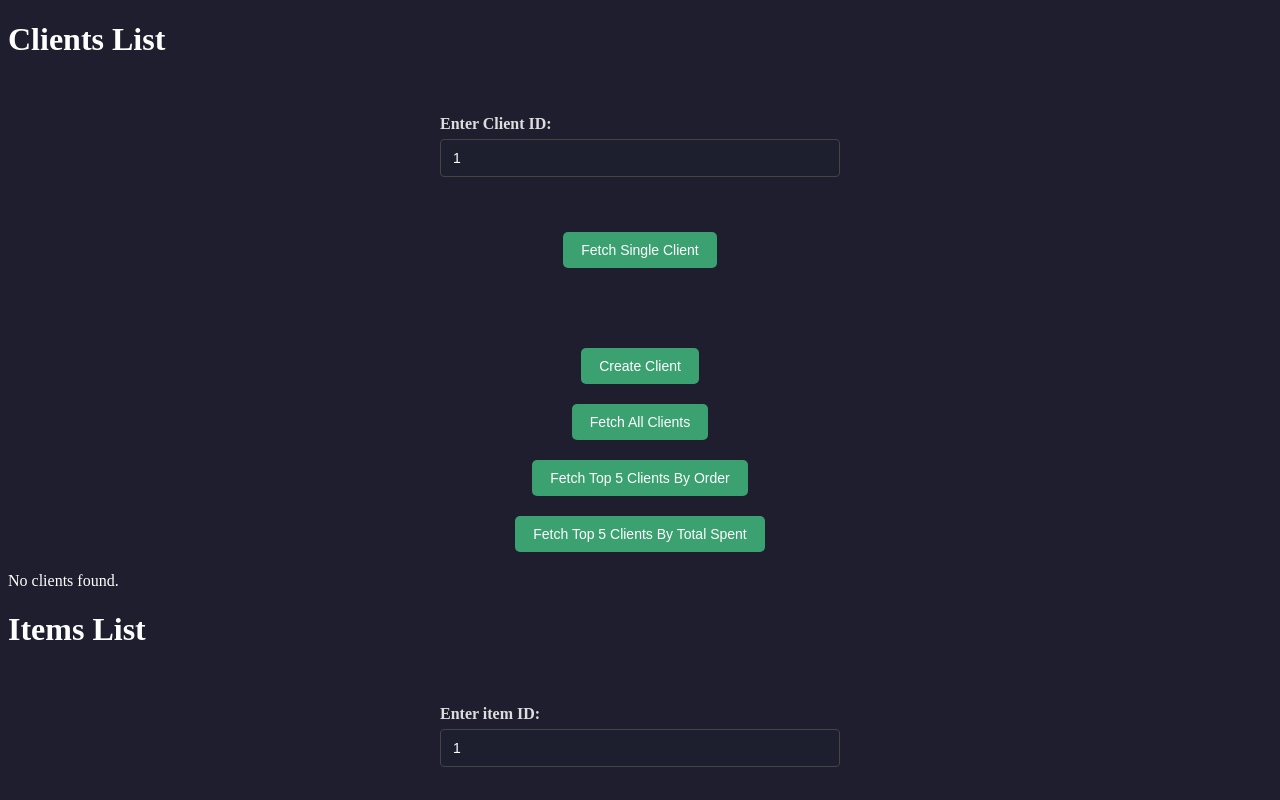
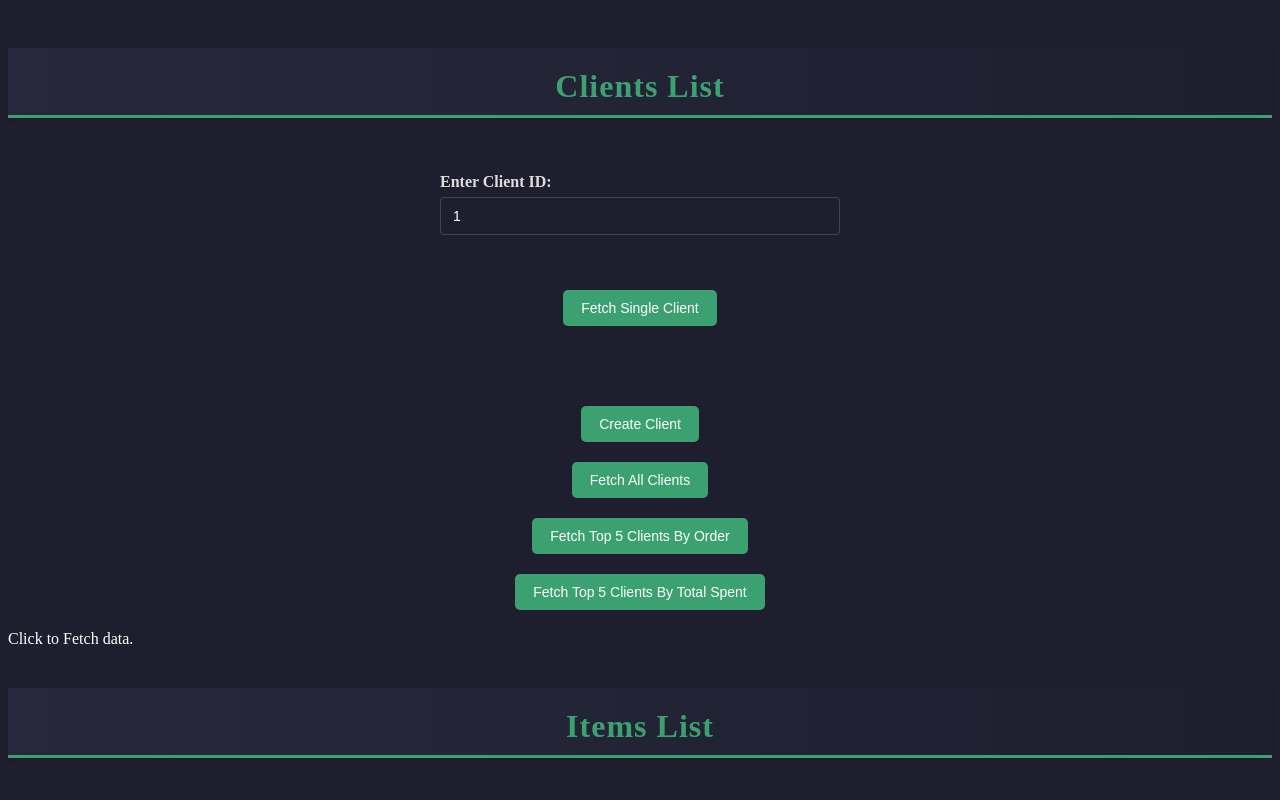
Before and after one commit to ventiladordewolframio/adslabs-restaurante-interface, an Angular app: page /home in a window 1280 px wide. Shown: the top 800 px of the page. Built offline with nearby package versions, Linux system fonts and the light colour scheme.

Commit message:
minor changed and bug fix should be complete

```diff
--- a/src/app/home/home.component.css
+++ b/src/app/home/home.component.css
@@ -233,3 +233,27 @@
     outline: 2px solid #5fd6a3;
     outline-offset: 2px;
 }
+
+/* SECCTION TITLE */
+
+.section-title {
+    text-align: center;
+    font-size: 2rem;
+    font-weight: bold;
+    color: #3BA170;
+    margin: 40px 0 20px;
+    padding-bottom: 10px;
+    border-bottom: 3px solid #3BA170;
+    display: inline-block;
+    width: 100%;
+    background: linear-gradient(to right, #27283B, #1d1e2e);
+    padding-top: 20px;
+    box-shadow: 0 2px 5px rgba(0, 0, 0, 0.1);
+    letter-spacing: 1px;
+}
+
+.section-title:hover {
+    color: #5fd6a3;
+    border-color: #5fd6a3;
+    cursor: default;
+}
--- a/src/app/home/home.component.html
+++ b/src/app/home/home.component.html
@@ -1,4 +1,4 @@
-<h1>Clients List</h1>
+<h1 class="section-title">Clients List</h1>
 
 <!-- Input for Client ID -->
 <div class="input-container">
@@ -93,13 +93,8 @@
     </div>
 </div>
 
-<!-- Template for when no data is found -->
-<ng-template #noData>
-    <div>No clients found.</div>
-</ng-template>
-
 <!---------------------------------------------------------------------------------------------------------------------------------------------------------------------->
-<h1>Items List</h1>
+<h1 class="section-title">Items List</h1>
 <!---------------------------------------------------------------------------------------------------------------------------------------------------------------------->
 
 <!-- Input for Client ID -->
@@ -189,13 +184,8 @@
     </div>
 </div>
 
-<!-- Template for when no data is found -->
-<ng-template #noData>
-    <div>No items found.</div>
-</ng-template>
-
 <!---------------------------------------------------------------------------------------------------------------------------------------------------------------------->
-<h1>Purchases List</h1>
+<h1 class="section-title">Purchases List</h1>
 <!---------------------------------------------------------------------------------------------------------------------------------------------------------------------->
 
 <!-- Input for Client ID -->
@@ -275,7 +265,7 @@
         <div class="action-buttons">
             <button (click)="deleteSinglePurchaseData(purchase.id)">Delete</button>
             <button (click)="
-                loadPurchaseVariables(purchase.id, purchase.id, purchase.quantity, purchase.clientId, purchase.clientId, purchase.itemId, purchase.itemId, purchase.createdAt, purchase.updatedAt);
+                loadPurchaseVariables(purchase.id, purchase.id, purchase.quantity, purchase.clientId, purchase.itemId, purchase.createdAt, purchase.updatedAt);
                 ">Load</button>
         </div>
         <div class="row-item">{{ purchase.id || purchase.purchase.id }}</div>
@@ -289,5 +279,5 @@
 
 <!-- Template for when no data is found -->
 <ng-template #noData>
-    <div>No items found.</div>
+    <div>Click to Fetch data.</div>
 </ng-template>
--- a/src/app/home/home.component.ts
+++ b/src/app/home/home.component.ts
@@ -219,14 +219,12 @@ export class HomeComponent {
     this.itemUpdatedTimestamp = updatedAt
   }
 
-  loadPurchaseVariables(purchaseid: number, id: number, quantity: number, clientId: number, clientid: number, itemId: number, itemid: number, createdAt: string, updatedAt: string) {
+  loadPurchaseVariables(purchaseid: number, id: number, quantity: number, clientId: number, itemId: number, createdAt: string, updatedAt: string) {
     this.purchaseId = purchaseid
     this.purchase.id = id
-    this.quantity = quantity
-    this.clientId = clientId
-    this.client.id = clientid
-    this.itemId = itemId
-    this.item.id = itemid
+    this.purchase.quantity = quantity
+    this.purchase.clientId = clientId
+    this.purchase.itemId = itemId
     this.purchaseCreatedTimestamp = createdAt
     this.purchaseUpdatedTimestamp = updatedAt
   }
@@ -448,9 +446,9 @@ export class HomeComponent {
     this.loading = true;
 
     const newPurchaseData = {
-      clientId: this.clientId,
-      itemId: this.itemId,
-      quantity: this.quantity
+      clientId: this.purchase.clientId,
+      itemId: this.purchase.itemId,
+      quantity: this.purchase.quantity
     };
 
     this.apiService.putSinglePurchaseData(id, newPurchaseData).subscribe(
@@ -476,9 +474,9 @@ export class HomeComponent {
     this.loading = true;
 
     const newPurchaseData = {
-      clientId: this.clientId,
-      itemId: this.itemId,
-      quantity: this.quantity
+      clientId: this.purchase.clientId,
+      itemId: this.purchase.itemId,
+      quantity: this.purchase.quantity
     };
 
     this.apiService.postSinglePurchaseData(newPurchaseData).subscribe(
```
Also changed, not shown: 1 other file (tests, documents, lock files or other folders).
